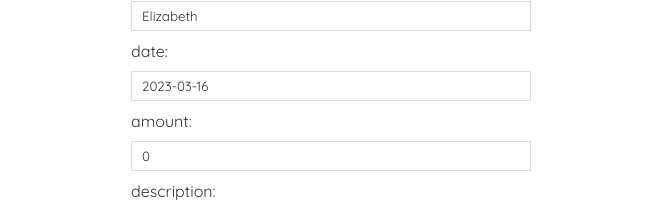
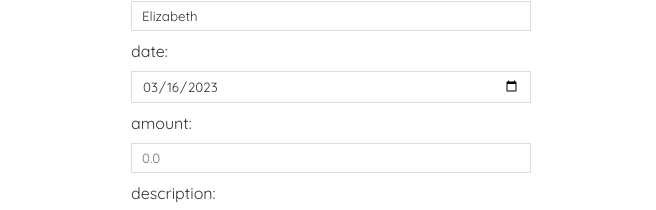
Before and after one commit to delpinof/react-ui, a React (Create React App) app: page /create in a window 1280 px wide. Shown: the part 215-425 px from the top of the page, without its empty margins (309-965 px from the left). Built offline with nearby package versions, Linux system fonts and the light colour scheme.

Commit message:
enhance create component

```diff
--- a/src/Create.js
+++ b/src/Create.js
@@ -8,7 +8,7 @@ const Create = () => {
   let month = new Intl.DateTimeFormat("en", { month: "2-digit" }).format(today);
   let day = new Intl.DateTimeFormat("en", { day: "2-digit" }).format(today);
   const [date, setDate] = useState(`${year}-${month}-${day}`);
-  const [amount, setAmount] = useState(0.0);
+  const [amount, setAmount] = useState("");
   const [desc, setDesc] = useState("");
   const [isPending, setIsPending] = useState(false);
   const history = useHistory();
@@ -45,16 +45,17 @@ const Create = () => {
         ></input>
         <label>date:</label>
         <input
-          type="text"
+          type="date"
           required
           value={date}
           onChange={(e) => setDate(e.target.value)}
         ></input>
         <label>amount:</label>
         <input
-          type="text"
+          type="number"
           required
           value={amount}
+          placeholder="0.0"
           onChange={(e) => setAmount(e.target.value)}
         ></input>
         <label>description:</label>
```
